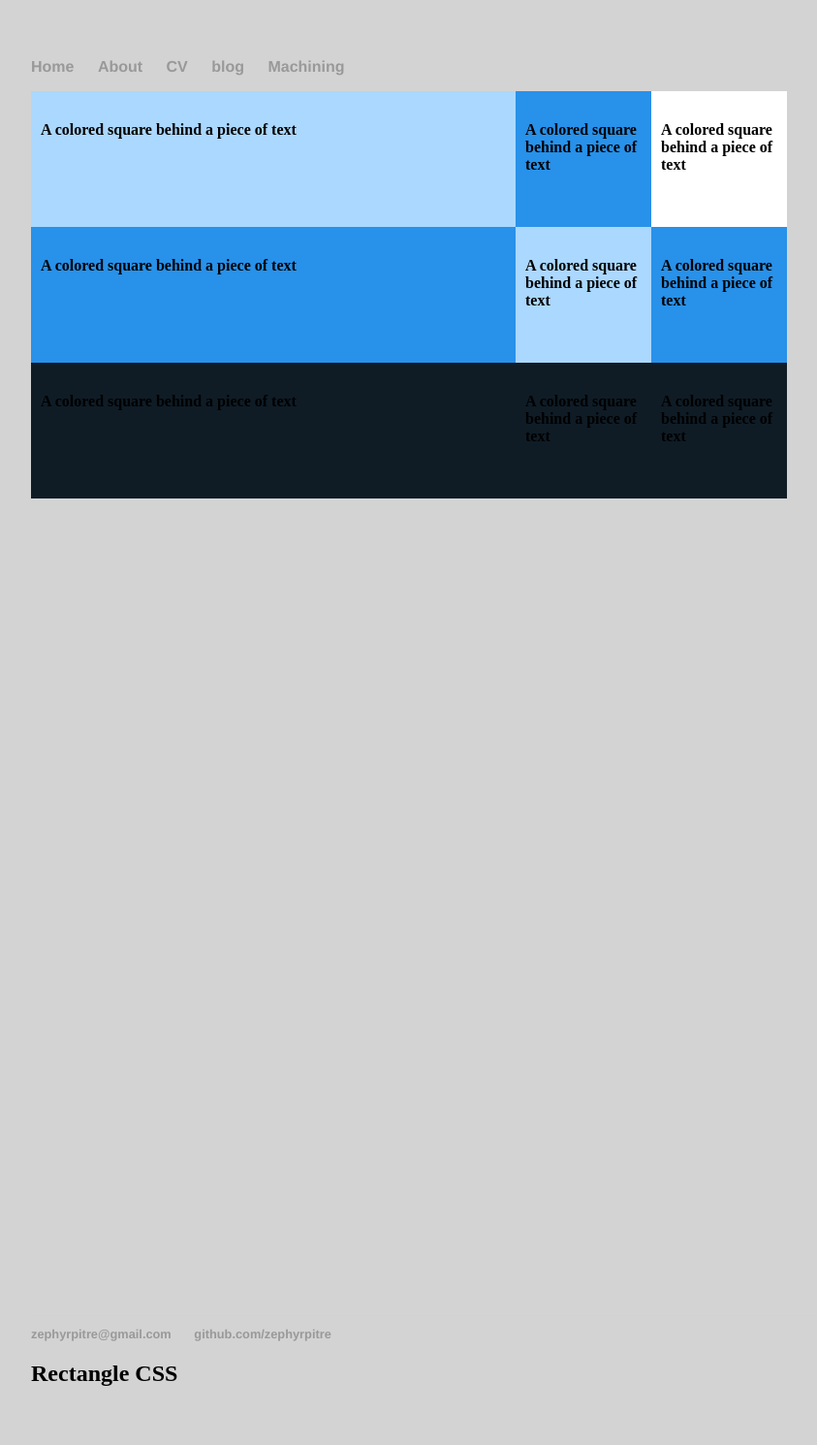
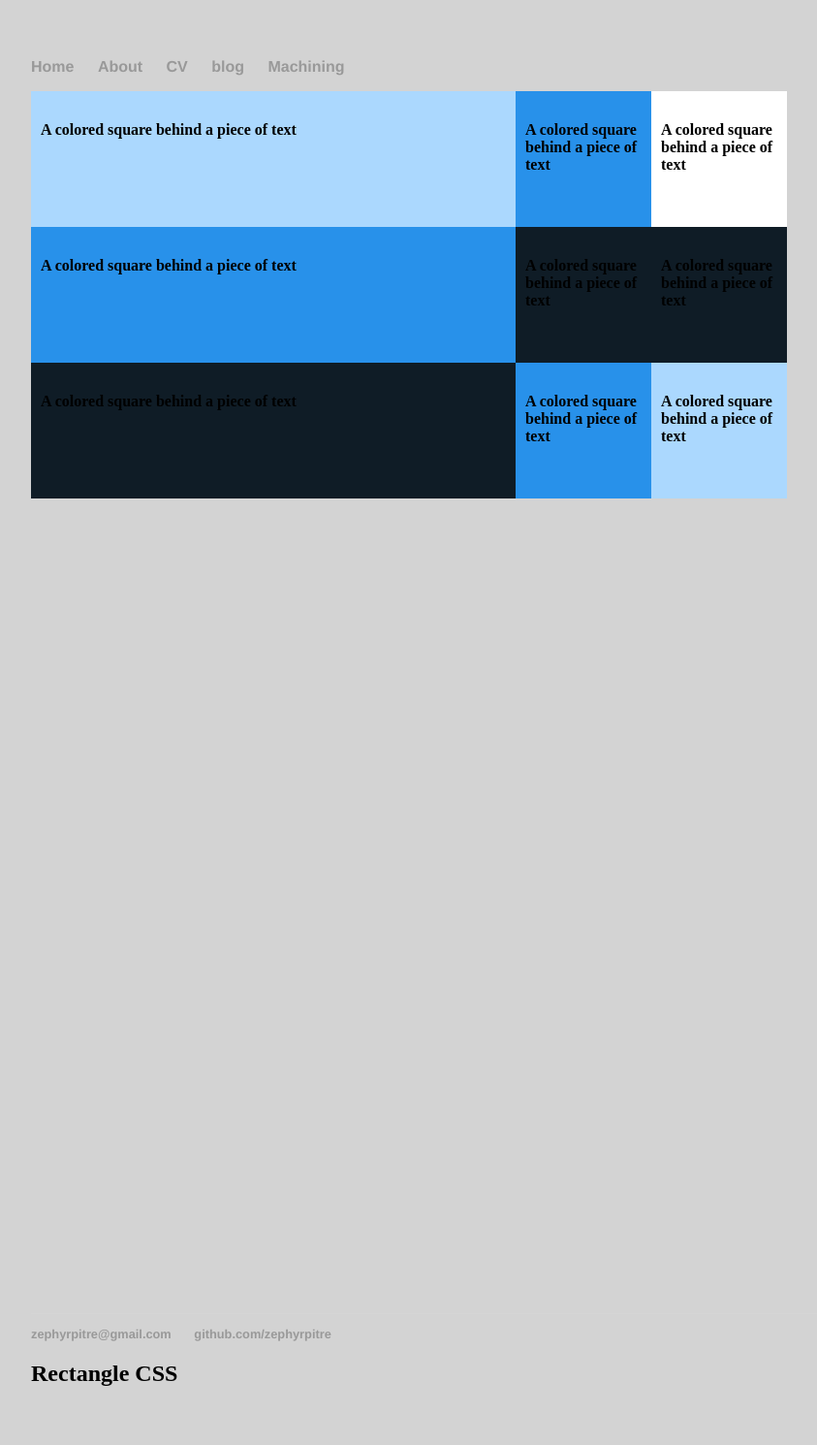
Before and after one commit to ZephyrPitre/ZephyrPitre.github.io, a Jekyll site: the page built from index.html, in a window 1280 px wide. Shown: the whole page at 97% size, without its empty margins (160-1003 px from the left). Built offline with Jekyll 4.4.1, drawn with Linux system fonts in a browser that asks for light colours.

Commit message:
Update index.html

```diff
--- a/index.html
+++ b/index.html
@@ -55,7 +55,7 @@ title: Zephyr Pitre
     border-color:black;
     width: 120px;
     height: 120px;
-		Background:#ABD8FE; <!--light blue-->
+		Background:#0F1C26; <!--dark grey-->
     color: black;
     padding:10px;
 }
@@ -66,7 +66,7 @@ title: Zephyr Pitre
     border-color:black;
     width: 120px;
     height: 120px;
-		Background:#0F1C26; <!--dark grey-->
+		Background:#2891EA; <!--bright blue-->
     color: #FFFFFF;
     padding:10px;
 }
@@ -88,7 +88,7 @@ title: Zephyr Pitre
     border-color:black;
     width: 120px;
     height: 120px;
-		Background:#2891EA; <!--bright blue-->
+		Background:#0F1C26; <!--dark grey-->
     color: black;
     padding:10px;
 }
@@ -99,7 +99,7 @@ title: Zephyr Pitre
     border-color:black;
     width: 120px;
     height: 120px;
-		Background:#0F1C26; <!--dark grey-->
+		Background:#ABD8FE; <!--light blue-->
     color: #FFFFFF;
     padding:10px;
 }
```
